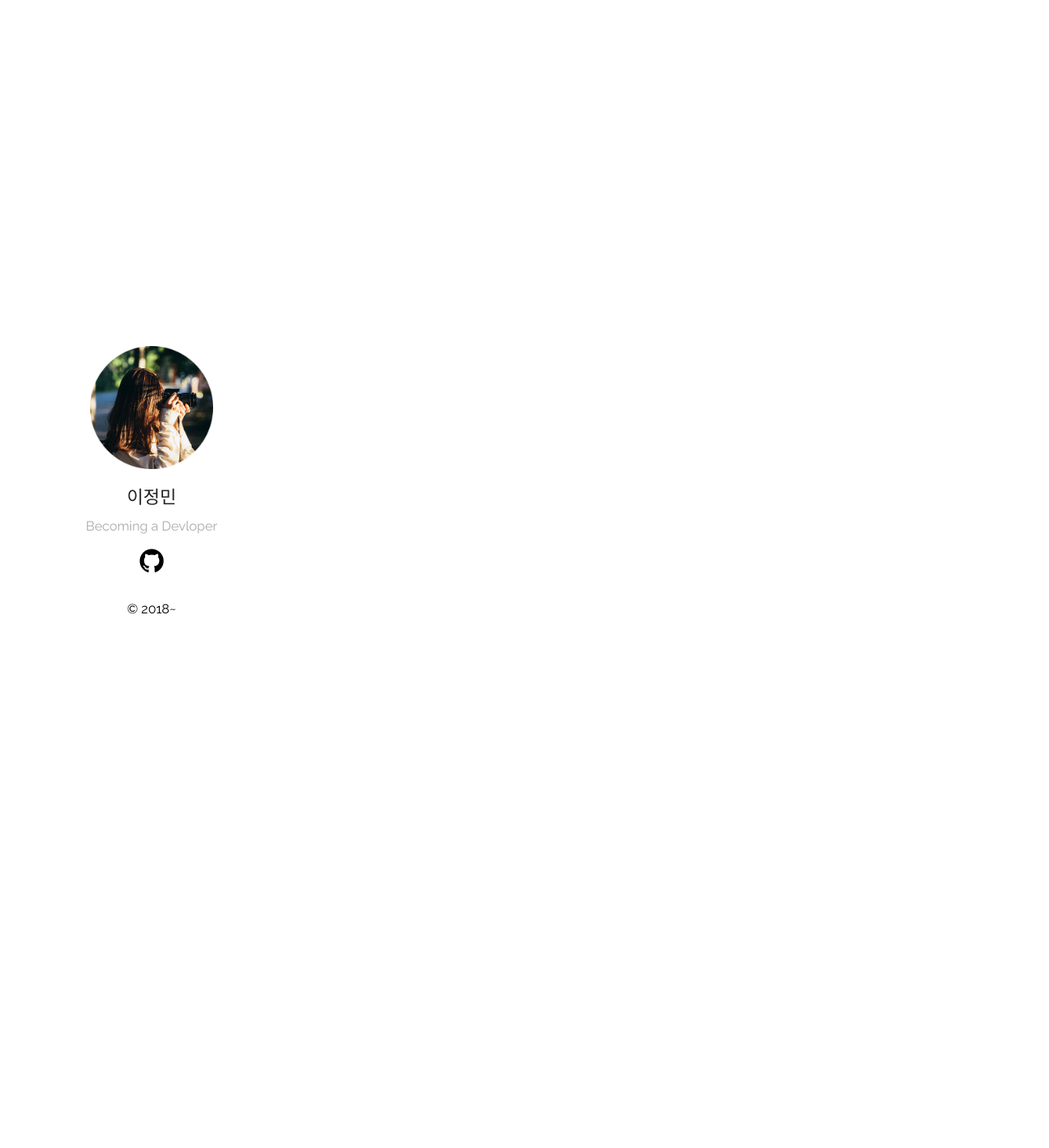
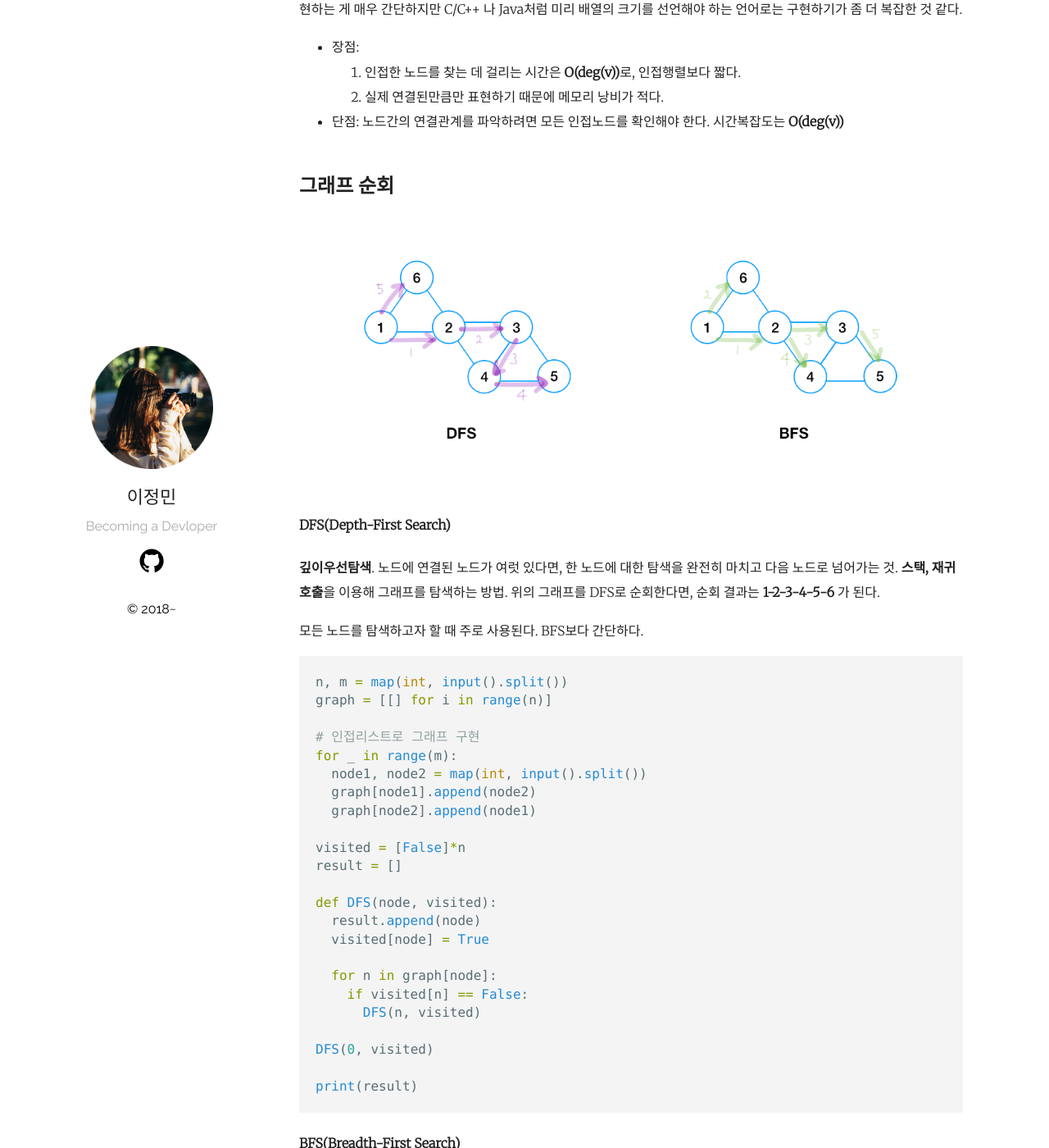
Before and after one commit to qlqnf16/qlqnf16.github.io, a Jekyll site: the page built from _posts/2019-10-03-graph.md, in a window 1280 px wide and 1400 px high, scrolled down 1825 px. Shown: the whole window at 82% size. Built offline with Jekyll 4.4.1, drawn with Linux system fonts in a browser that asks for light colours; some of the changed text lies outside the part shown.

Commit message:
1003 graph

````diff
--- a/_posts/2019-10-03-graph.md
+++ b/_posts/2019-10-03-graph.md
@@ -14,16 +14,95 @@ category: [data structure]
 
 그래프에 관련한 수학적 지식
 
-- 각 정점의 차수의 합은 간선의 개수의
-
-차수(degree): 하나의 노드에 연결된 간선의 개수. `무방향그래프에 존재하는 모든 차수의 합` = `간선의 개수 * 2`
-
-간선의 개수는 정점의 개수의 제곱보다 작거나 같다. |E| <= |V|^2
+- 각 정점의 차수의 합은 간선의 개수의 두배와 같다. `모든 차수의 합` = `간선의 개수 * 2`
+  cf) 차수: 노드에 연결된 간선의 개수
+- 간선의 개수는 정점의 개수의 제곱보다 작거나 같다. `|E| <= |V|^2`
 
 ## 그래프의 표현 방법
 
 #### 인접행렬(adjacency matrix)
 
-각 노드간의 연결관계를 나타낸 행렬. 노드의 개수가 N인 그래프는 N\*N 크기의 2차원 배열로 표현된다. 노드끼리 연결되어 있다면 1, 연결되어 있지 않다면 0으로 표현한다.
+![](/assets/images/graphMatrix.png)
+
+각 **노드간의 연결관계를 나타낸 행렬**. 노드의 개수가 N인 그래프는 **N\*N 크기의 2차원 배열**로 표현된다. 노드끼리 연결되어 있다면 1, 연결되어 있지 않다면 0으로 표현한다.
+
+- 장점: 노드간의 연결관계를 파악하는 데 걸리는 시간이 **O(1)**로 짧다.
+- 단점:
+  1. 인접한 노드를 찾는 데 걸리는 시간이 연결된 노드의 개수에 관계없이 **O(N)**이다.
+  2. 실제 간선의 개수가 적더라도 무조건 N\*N개의 메모리가 필요하다.
 
 #### 인접리스트(adjacency list)
+
+![](/assets/images/graphList.png)
+
+각 노드마다 인접한 노드를 리스트로 저장한 것. 파이썬은 배열의 크기를 미리 지정하지 않아도 되기 때문에 인접리스트를 구현하는 게 매우 간단하지만 C/C++ 나 Java처럼 미리 배열의 크기를 선언해야 하는 언어로는 구현하기가 좀 더 복잡한 것 같다.
+
+- 장점:
+  1. 인접한 노드를 찾는 데 걸리는 시간은 **O(deg(v))**로, 인접행렬보다 짧다.
+  2. 실제 연결된만큼만 표현하기 때문에 메모리 낭비가 적다.
+- 단점: 노드간의 연결관계를 파악하려면 모든 인접노드를 확인해야 한다. 시간복잡도는 **O(deg(v))**
+
+## 그래프 순회
+
+![](/assets/images/dfsbfs.png)
+
+#### DFS(Depth-First Search)
+
+**깊이우선탐색**. 노드에 연결된 노드가 여럿 있다면, 한 노드에 대한 탐색을 완전히 마치고 다음 노드로 넘어가는 것. **스택, 재귀호출**을 이용해 그래프를 탐색하는 방법. 위의 그래프를 DFS로 순회한다면, 순회 결과는 **1-2-3-4-5-6** 가 된다.
+
+모든 노드를 탐색하고자 할 때 주로 사용된다. BFS보다 간단하다.
+
+```python
+n, m = map(int, input().split())
+graph = [[] for i in range(n)]
+
+# 인접리스트로 그래프 구현
+for _ in range(m):
+  node1, node2 = map(int, input().split())
+  graph[node1].append(node2)
+  graph[node2].append(node1)
+
+visited = [False]*n
+result = []
+
+def DFS(node, visited):
+  result.append(node)
+  visited[node] = True
+
+  for n in graph[node]:
+    if visited[n] == False:
+      DFS(n, visited)
+
+DFS(0, visited)
+
+print(result)
+```
+
+#### BFS(Breadth-First Search)
+
+**너비우선탐색**. 노드에 연결된 노드들부터 탐색하는 방법. DFS는 한 인접노드에 대한 탐색을 완전히 마친 뒤 그 다음 인접노드로 넘어갔다면, BFS 는 인접노드들을 모두 먼저 탐색하고 차례로 다음 인접노드로 넘어간다. **큐**를 이용해 탐색하는 방법이다. 위 그래프의 순회결과는 **1-2-6-3-4-5** 가 된다.
+
+두 노드 사이의 최단 경로나 임의의 경로를 찾고 싶을 때 주로 사용한다.
+
+```python
+import queue
+
+# 인접리스트로 그래프 구현
+
+visited = [False]*n
+result = []
+q = queue.Queue()
+q.put(0)
+visited[0] = True
+
+while q.qsize() > 0:
+  top = q.get()
+  result.append(top)
+
+  for n in graph[top]:
+    if visited[n] == False:
+      visited[n] = True
+      q.put(n)
+
+print(result)
+```
````
Also changed, not shown: _posts/2018-07-04-que.md (+6 -6 lines), _posts/2019-07-29-boostcamp-day9.md (+17 -17 lines), _posts/2019-09-10-heap.md (renamed from _posts/2019-10-03-heap.md), assets/images/dfsbfs.png (added), assets/images/graphList.png (added), assets/images/graphMatrix.png (added).
